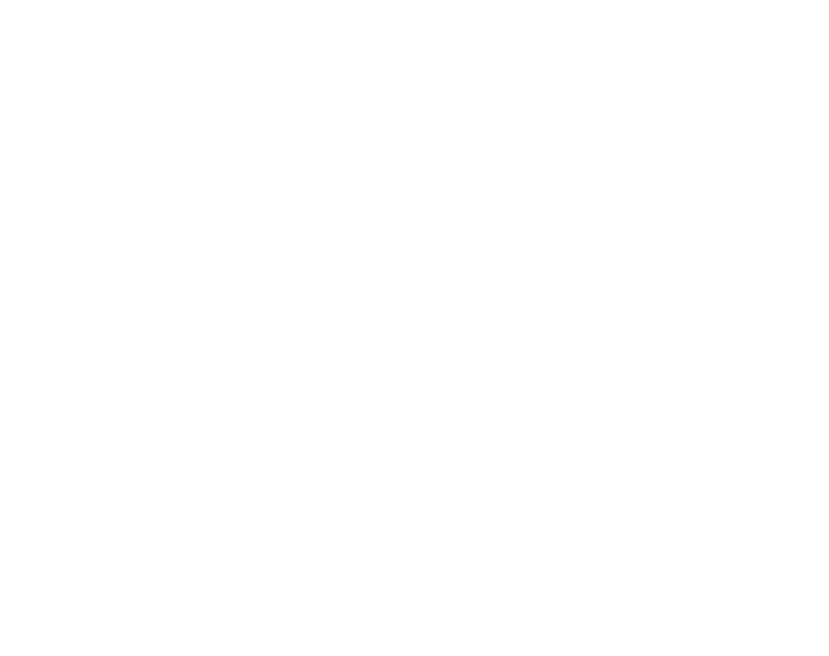
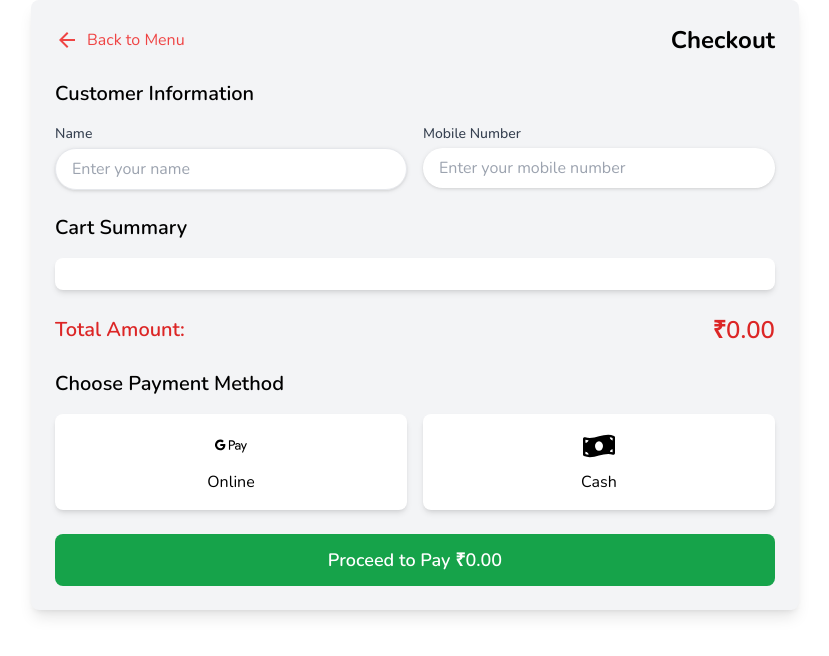
Before and after one commit to kananichirag/restopay-FE, a React (Vite) app: page /checkout in a window 1280 px wide. Before the commit this address had no page. Shown: the top 656 px of the page, without its empty margins (225-1054 px from the left). Built offline with nearby package versions, Linux system fonts and the light colour scheme.

Commit message:
add checkout and order functionality

```diff
--- a/index.html
+++ b/index.html
@@ -4,6 +4,7 @@
     <meta charset="UTF-8" />
     <link rel="icon" type="image/svg+xml" href="/vite.svg" />
     <meta name="viewport" content="width=device-width, initial-scale=1.0" />
+    <script src="https://checkout.razorpay.com/v1/checkout.js"></script>
     <title>RestoPay Billing Software</title>
   </head>
   <body>
--- a/src/App.jsx
+++ b/src/App.jsx
@@ -8,6 +8,7 @@
 import ManagerPrivateRoute from "./auth/ManagerPrivateRoute";
 import CashiersDashboard from "./components/CashiersDashboard";
 import RestaurantMenuPage from "./pages/RestaurantMenuPage";
+import CheckoutPage from "./components/User/CheckoutPage";
 
 function App() {
   return (
@@ -17,6 +18,7 @@
       <Route path="/login" element={<Login />} />
       <Route path="/dashboard" element={<Dashboard />} />
       <Route path="/restaurantpage" element={<RestaurantPage />} />
+      <Route path="/checkout" element={<CheckoutPage />} />
       <Route
         path="/menu/:restaurantId/:tableNumber"
         element={<RestaurantMenuPage />}
--- a/src/components/User/CartSidebar.jsx
+++ b/src/components/User/CartSidebar.jsx
@@ -8,9 +8,11 @@
   removeFromCart,
 } from "../../store/slices/CustomerSlice";
 import { AiOutlineDelete } from "react-icons/ai";
+import { useNavigate } from "react-router-dom";
 
 function CartSidebar({ isOpen, toggleSidebar }) {
   const dispatch = useDispatch();
+  const navigate = useNavigate();
   const cartItems = useSelector((state) => state.customer?.cart);
 
   const handleRemoveItem = (id) => {
@@ -26,7 +28,14 @@
   };
 
   const calculateTotal = () => {
-    return cartItems.reduce((total, item) => total + item.price * item.quantity, 0);
+    return cartItems.reduce(
+      (total, item) => total + item.price * item.quantity,
+      0
+    );
+  };
+
+  const handleCheckout = () => {
+    navigate("/checkout");
   };
 
   return (
@@ -48,7 +57,7 @@
             <p className="text-center">Your cart is empty.</p>
           ) : (
             <ul>
-              {cartItems.map((item) => (
+              {cartItems?.map((item) => (
                 <li
                   key={item._id}
                   className="flex justify-between items-center mb-4"
@@ -111,7 +120,10 @@
           </div>
 
           <div className="p-4 border-t">
-            <button className="bg-red-500 text-white py-2 px-4 w-full rounded-lg">
+            <button
+              onClick={handleCheckout}
+              className="bg-red-500 text-white py-2 px-4 w-full rounded-lg"
+            >
               Checkout
             </button>
           </div>
--- /dev/null
+++ b/src/components/User/CheckoutPage.jsx
@@ -0,0 +1,247 @@
+import React, { useState } from "react";
+import { useDispatch, useSelector } from "react-redux";
+import { useNavigate } from "react-router-dom";
+import axios from "axios";
+import { toast } from "react-toastify";
+import { FaGooglePay, FaMoneyBillWave } from "react-icons/fa";
+import { MdArrowBack } from "react-icons/md";
+import { emptyCart } from "../../store/slices/CustomerSlice";
+
+function CheckoutPage() {
+  const navigate = useNavigate();
+  const dispatch = useDispatch();
+  const cartItems = useSelector((state) => state.customer?.cart);
+  const [selectedPaymentMethod, setSelectedPaymentMethod] = useState(null);
+  const [userName, setUserName] = useState("");
+  const [mobileNumber, setMobileNumber] = useState("");
+
+  const calculateTotal = () => {
+    return cartItems.reduce(
+      (total, item) => total + item.price * item.quantity,
+      0
+    );
+  };
+
+  const handlePayment = async () => {
+    if (!userName || !mobileNumber) {
+      toast.error("Please fill in your name and mobile number.");
+      return;
+    }
+    // if (!selectedPaymentMethod) {
+    //   toast.error("Please select a payment method.");
+    //   return;
+    // }
+    const restaurantId = localStorage.getItem("restaurantId");
+    const tableNumber = localStorage.getItem("tableNumber");
+    const response = await axios.post(
+      `${import.meta.env.VITE_REACT_BASE_URL}/menu/createorder/${restaurantId}`,
+      {
+        username: userName,
+        mobileno: mobileNumber,
+        tableNumber: tableNumber,
+        payment_method: selectedPaymentMethod,
+        cart: cartItems,
+      }
+    );
+    if (response.data.success && selectedPaymentMethod === "gpay") {
+      const options = {
+        key: import.meta.env.VITE_RAZORPAY_KEY_ID,
+        amount: response.data.order.total_amount * 100, // Amount in paise
+        currency: "INR",
+        name: "RestoPay",
+        description: `Order #${response.data.order.orderNumber}`,
+        order_id: response.data.order.razorpayOrderId, // Razorpay Order ID from server
+        handler: async function (response) {
+          // Payment was successful, now verify the payment on the server
+          const verificationResp = await axios.post(
+            `${import.meta.env.VITE_REACT_BASE_URL}/menu/verifypayment`,
+            {
+              razorpayOrderId: response.razorpay_order_id,
+              razorpayPaymentId: response.razorpay_payment_id,
+              razorpaySignature: response.razorpay_signature,
+            }
+          );
+
+          if (verificationResp.data.success) {
+            toast.success(verificationResp.data.message);
+          } else {
+            toast.error(verificationResp.data.message);
+          }
+        },
+        prefill: {
+          name: userName,
+          mobileno: mobileNumber,
+        },
+        theme: {
+          color: "#3399cc",
+        },
+      };
+      const rzp1 = new window.Razorpay(options);
+      rzp1.open();
+      dispatch(emptyCart());
+      navigate(`/menu/${restaurantId}/${tableNumber}`);
+    } else {
+      dispatch(emptyCart())
+      toast.success(response.data.message);
+      navigate(`/menu/${restaurantId}/${tableNumber}`);
+    }
+  };
+
+  const handleBack = () => {
+    const restaurantId = localStorage.getItem("restaurantId");
+    const tableNumber = localStorage.getItem("tableNumber");
+    if (!tableNumber || !restaurantId) {
+      toast.error("Error to Go Back");
+      return;
+    }
+    navigate(`/menu/${restaurantId}/${tableNumber}`, {
+      state: { openCart: true },
+    });
+  };
+
+  return (
+    <div className="p-6 max-w-3xl mx-auto bg-gray-100 rounded-lg shadow-lg">
+      <div className="flex justify-between items-center mb-6">
+        <button
+          onClick={handleBack}
+          className="flex items-center text-red-500 hover:text-green-800"
+        >
+          <MdArrowBack className="mr-2" size={24} /> Back to Menu
+        </button>
+        <h1 className="text-2xl font-bold">Checkout</h1>
+      </div>
+
+      <div className="space-y-6">
+        {/* User Info */}
+        <div>
+          <h2 className="text-xl font-semibold mb-4">Customer Information</h2>
+          <div className="grid grid-cols-1 gap-4 sm:grid-cols-2">
+            <div>
+              <label
+                htmlFor="userName"
+                className="block text-sm font-medium text-gray-700"
+              >
+                Name
+              </label>
+              <input
+                id="userName"
+                type="text"
+                value={userName}
+                onChange={(e) => setUserName(e.target.value)}
+                placeholder="Enter your name"
+                className="mt-1 block w-full py-2 px-4 border  rounded-3xl  drop-shadow outline-none focus:outline-red-100"
+              />
+            </div>
+            <div>
+              <label
+                htmlFor="mobileNumber"
+                className="block text-sm font-medium text-gray-700"
+              >
+                Mobile Number
+              </label>
+              <input
+                id="mobileNumber"
+                type="text"
+                value={mobileNumber}
+                onChange={(e) => setMobileNumber(e.target.value)}
+                placeholder="Enter your mobile number"
+                className="mt-1 block w-full py-2 px-4 borde  rounded-3xl drop-shadow outline-none focus:outline-red-100"
+              />
+            </div>
+          </div>
+        </div>
+
+        {/* Cart Summary */}
+        <div>
+          <h2 className="text-xl font-semibold mb-4">Cart Summary</h2>
+          <ul className="bg-white rounded-lg shadow-md p-4">
+            {cartItems?.map((item) => (
+              <li
+                key={item._id}
+                className="flex items-center align-center border-b py-2"
+              >
+                {/* Name on the left */}
+                <span className="flex-1 text-lg font-medium">{item.name}</span>
+
+                {/* Calculation in the center */}
+                <span className="flex-1 text-right text-[11px] text-gray-700">
+                  ₹{item.price.toFixed(0)} x {item.quantity}
+                </span>
+
+                {/* Total on the right */}
+                <span className="flex-1 text-right text-sm font-semibold text-green-500">
+                  ₹{(item.price * item.quantity).toFixed(2)}
+                </span>
+              </li>
+            ))}
+          </ul>
+        </div>
+
+        {/* Total Amount */}
+        <div className="flex justify-between items-center  font-semibold">
+          <span className="text-red-600 text-xl">Total Amount:</span>
+          <span className="text-2xl text-red-600">
+            ₹{calculateTotal().toFixed(2)}
+          </span>
+        </div>
+
+        {/* Payment Method */}
+        <div>
+          <h2 className="text-xl font-semibold mb-4">Choose Payment Method</h2>
+          <div className="grid grid-cols-2 gap-4">
+            {/* <button
+              onClick={() => setSelectedPaymentMethod("razorpay")}
+              className={`flex flex-col items-center p-4 rounded-lg shadow-md transition-all hover:shadow-lg ${
+                selectedPaymentMethod === "razorpay"
+                  ? "bg-green-100 border border-green-500"
+                  : "bg-white"
+              }`}
+            >
+              <img
+                src="https://razorpay.com/assets/razorpay-glyph.svg"
+                alt="Razorpay"
+                className="w-8 h-8 mb-2"
+              />
+              Razorpay
+            </button> */}
+
+            <button
+              onClick={() => setSelectedPaymentMethod("gpay")}
+              className={`flex flex-col items-center p-4 rounded-lg shadow-md transition-all hover:shadow-lg ${
+                selectedPaymentMethod === "gpay"
+                  ? "bg-green-100 border border-green-500"
+                  : "bg-white"
+              }`}
+            >
+              <FaGooglePay size={32} className="mb-2" />
+              Online
+            </button>
+
+            <button
+              onClick={() => setSelectedPaymentMethod("cash")}
+              className={`flex flex-col items-center p-4 rounded-lg shadow-md transition-all hover:shadow-lg ${
+                selectedPaymentMethod === "cash"
+                  ? "bg-green-100 border border-green-500"
+                  : "bg-white"
+              }`}
+            >
+              <FaMoneyBillWave size={32} className="mb-2" />
+              Cash
+            </button>
+          </div>
+        </div>
+
+        {/* Proceed Button */}
+        <button
+          type="submit"
+          onClick={handlePayment}
+          className="bg-green-600 text-white py-3 px-6 w-full rounded-lg mt-4 font-semibold text-lg hover:bg-green-700"
+        >
+          Proceed to Pay ₹{calculateTotal().toFixed(2)}
+        </button>
+      </div>
+    </div>
+  );
+}
+
+export default CheckoutPage;
--- a/src/store/slices/CustomerSlice.js
+++ b/src/store/slices/CustomerSlice.js
@@ -80,7 +80,11 @@
                 // Remove the item completely from the cart, no matter what the quantity is
                 state.cart.splice(existingItemIndex, 1);
             }
-        }
+        },
+        emptyCart: (state) => {
+            state.cart = [];
+        },
+
     },
     extraReducers: (builder) => {
         builder
@@ -99,5 +103,5 @@
     },
 });
 
-export const { updateMenuItem, updateOrderItem, addToCart, removeFromCart, incrementQuantity, decrementQuantity } = customerSlice.actions;
+export const { updateMenuItem, updateOrderItem, addToCart, removeFromCart, incrementQuantity, decrementQuantity, emptyCart } = customerSlice.actions;
 export default customerSlice.reducer;
```
Also changed, not shown: src/components/Header.jsx (+11 -2 lines), src/pages/RestaurantMenuPage.jsx (+13 -1 lines), 1 other file (tests, documents, lock files or other folders).
